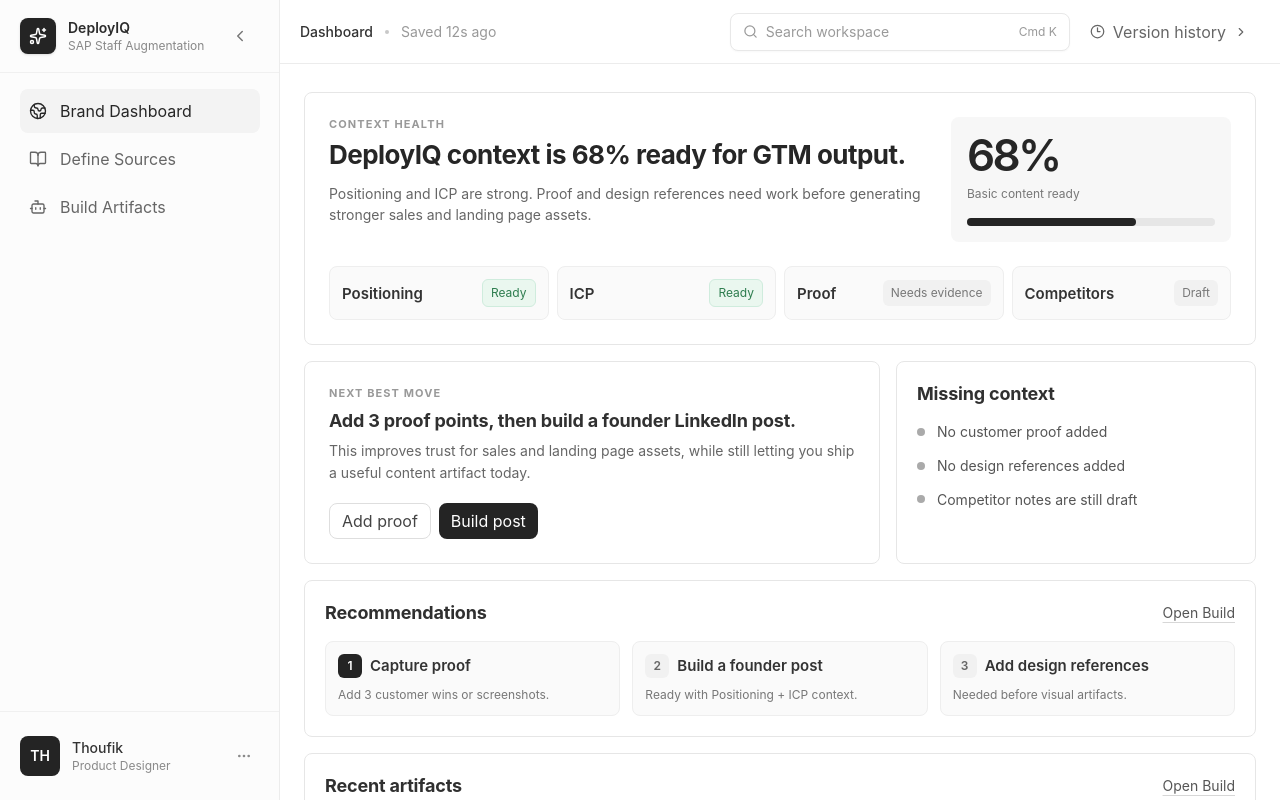
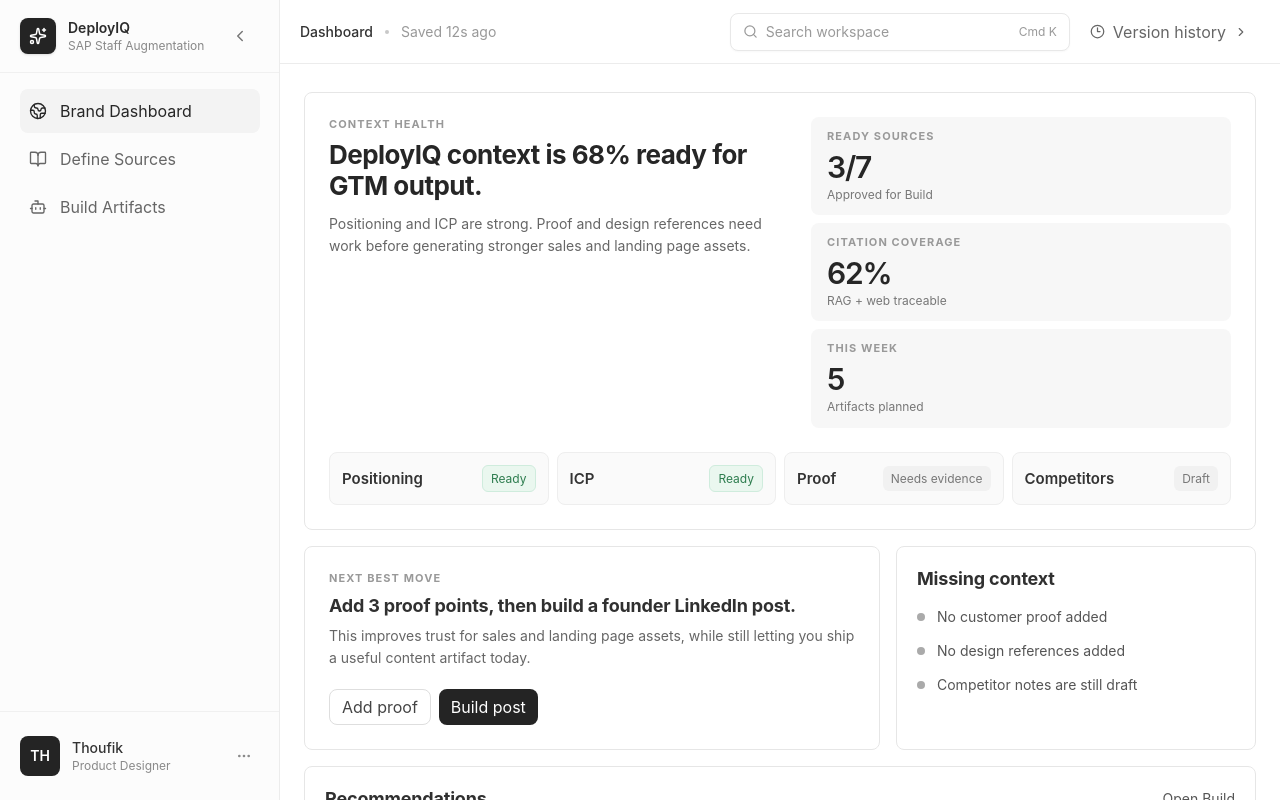
Before and after one commit to Thoufik001/Startup-OS, a React (Vite) app: page / in a window 1280 px wide. Built offline with nearby package versions, Linux system fonts and the light colour scheme.

Commit message:
Add dashboard key metrics

```diff
--- a/src/App.jsx
+++ b/src/App.jsx
@@ -453,6 +453,11 @@
     { label: "Proof", status: "Needs evidence", tone: "weak" },
     { label: "Competitors", status: "Draft", tone: "draft" },
   ];
+  const keyMetrics = [
+    { label: "Ready sources", value: "3/7", detail: "Approved for Build" },
+    { label: "Citation coverage", value: "62%", detail: "RAG + web traceable" },
+    { label: "This week", value: "5", detail: "Artifacts planned" },
+  ];
   const recentArtifacts = [
     ["Founder LinkedIn post", "12 min ago"],
     ["Landing page hero", "1h ago"],
@@ -473,7 +478,7 @@
   return (
     <div className="mx-auto min-h-full max-w-[1120px] px-4 py-5 pb-24 sm:px-6 lg:py-7">
       <section className="rounded-lg border border-[#e6e6e6] bg-white p-5 sm:p-6">
-        <div className="grid gap-6 lg:grid-cols-[minmax(0,1fr)_280px] lg:items-start">
+        <div className="grid gap-6 lg:grid-cols-[minmax(0,1fr)_420px] lg:items-start">
           <div>
             <div className="type-label text-[#999]">Context health</div>
             <h1 className="type-page-title mt-2 max-w-[720px] text-[#262626]">
@@ -483,12 +488,14 @@
               Positioning and ICP are strong. Proof and design references need work before generating stronger sales and landing page assets.
             </p>
           </div>
-          <div className="rounded-lg bg-[#f7f7f7] p-4">
-            <div className="text-[44px] font-semibold leading-none tracking-[-0.06em] text-[#262626]">68%</div>
-            <div className="type-caption mt-2 text-[#777]">Basic content ready</div>
-            <div className="mt-4 h-2 rounded-full bg-[#e6e6e6]">
-              <div className="h-2 rounded-full bg-[var(--brand-accent)]" style={{ width: "68%" }} />
-            </div>
+          <div className="grid gap-2 sm:grid-cols-3 lg:grid-cols-1">
+            {keyMetrics.map((metric) => (
+              <div key={metric.label} className="rounded-lg bg-[#f7f7f7] px-4 py-3">
+                <div className="type-label text-[#999]">{metric.label}</div>
+                <div className="mt-2 text-[30px] font-semibold leading-none tracking-[-0.04em] text-[#262626]">{metric.value}</div>
+                <div className="type-caption mt-1 text-[#777]">{metric.detail}</div>
+              </div>
+            ))}
           </div>
         </div>
 
```
